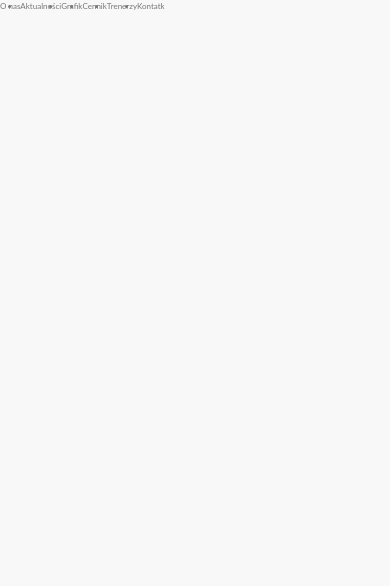
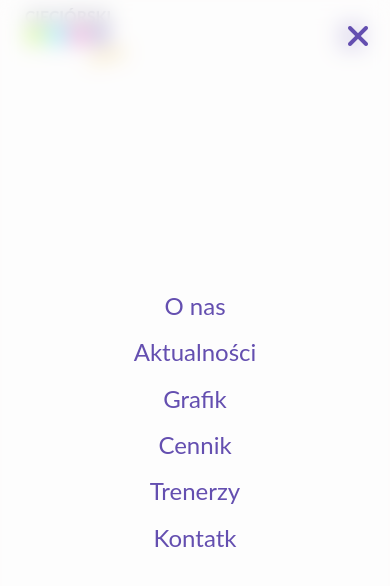
Before and after one commit to LuckyLuke83/c_akro, a website: page index.html in a window 390 px wide. Shown: the top 586 px of the page. Drawn offline with Linux system fonts and the light colour scheme.

Commit message:
mobile navigation menu

```diff
--- a/index.html
+++ b/index.html
@@ -11,17 +11,28 @@
     <title>Cieciórski Akro Kids</title>
 </head>
 <body>
-    <nav>
-        <ul class="nav">
-            <li class="nav__btn">O nas</li>
-            <li class="nav__btn">Aktualności</li>
-            <li class="nav__btn">Grafik</li>
-            <li class="nav__btn">Cennik</li>
-            <li class="nav__btn">Trenerzy</li>
-            <li class="nav__btn">Kontatk</li>
-        </ul>
+    <nav class="nav">
+        <img class="nav__logo" src="img/logo.png" alt="Cieciórski Akro Kids - logo">
+        <div class="nav__container nav__open">
+            <ul class="nav__list">
+                <li class="nav__list-li">O nas</li>
+                <li class="nav__list-li">Aktualności</li>
+                <li class="nav__list-li">Grafik</li>
+                <li class="nav__list-li">Cennik</li>
+                <li class="nav__list-li">Trenerzy</li>
+                <li class="nav__list-li">Kontatk</li>
+            </ul>
+            <div class="">
+                <i class="nav__mobile-close fa-solid fa-xmark fa-4x"></i>
+            </div>
+
+        </div>
+        <div class="nav__mobile">
+            <i class="nav__mobile-menu fa-solid fa-bars fa-4x"></i>
+        </div>
     </nav>
 
     <script src="https://kit.fontawesome.com/549e2d9780.js" crossorigin="anonymous"></script>
+    <script src="js/script.js"></script>
 </body>
 </html>
--- a/js/script.js
+++ b/js/script.js
@@ -0,0 +1,16 @@
+'use strict'
+
+const navContainer = document.querySelector('.nav__container');
+const navMenuOpen = document.querySelector('.nav__mobile-menu');
+const navMenuClose = document.querySelector('.nav__mobile-close');
+
+navMenuOpen.addEventListener('click', function() {
+    navContainer.classList.add('nav__open');
+})
+
+
+navMenuClose.addEventListener('click', function() {
+    // e.preventDefault();
+    console.log("WORKING");
+    navContainer.classList.remove('nav__open');
+})
--- a/sass/_base.scss
+++ b/sass/_base.scss
@@ -4,7 +4,7 @@ COLORS
 #96f20d
 #0dcaf1
 #da26a4
-#655065
+#644fb0
 #fbae0e
 
 Primary: #109cc4
@@ -29,6 +29,7 @@ Grey dark 3: #999
     --color-secondary: #da26a4;
     --color-secondary-light: #e567bf;
     --color-secondary-dark: #991b73;
+    --color-third: #644fb0;
     --color-grey-light-1: #faf9f9;
     --color-grey-light-2: #f4f2f2;
     --color-grey-light-3: #f0eeee;
@@ -79,11 +80,17 @@ html {
 }
 
 body {
+    position: relative;
     font-family: 'Lato', sans-serif;
     font-weight: 400;
     line-height: 1.6;
     color: var(--color-grey-dark-2);
-    background-color: #f8f8f8;
+    background-color: var(--color-grey-light-1);
     // background-size: cover;
     // background-repeat: no-repeat;
+    height: 200vh;
 }
+
+.hidden {
+    display: none;
+}
--- a/sass/_components.scss
+++ b/sass/_components.scss
@@ -1,3 +1,73 @@
 .nav {
     display: flex;
+    align-items: center;
+    justify-content: space-between;
+    padding: 1rem 3rem;
+
+    &__logo {
+        height: 7rem;
+    }
+
+    &__container {
+        position: absolute;
+        top:0;
+        left:0;
+        background-color: rgba(255, 255, 255, 0.6);
+        -webkit-backdrop-filter: blur(10px);
+        backdrop-filter: blur(10px);
+        width: 100%;
+        height: 100vh;
+        display: flex;
+        flex-direction: column;
+        justify-content: center;
+        align-items: center;
+        transform: translateX(100%);
+        visibility: visible;
+        transition: all 0.3s ease-in;
+        // margin-right: auto;
+    }
+
+    &__open {
+        opacity: 1;
+        pointer-events: auto;
+        visibility: visible;
+        transform: translateX(0);
+    }
+
+    &__list {
+        font-size: 3rem;
+        list-style: none;
+        text-align: center;
+
+
+        &-li {
+            transition: all 0.3s ease-in;
+            color: var(--color-third);
+            padding: 0.5rem 3rem;
+            border-radius: 2rem;
+
+            &:hover {
+
+                background-color: var(--color-third);
+                color: var(--color-grey-light-1);
+            }
+        }
+
+    }
+
+    &__mobile {
+        display: flex;
+        align-items: center;
+
+        &-menu {
+            color: var(--color-third);
+        }
+
+        &-close {
+            position: absolute;
+            top: 2.5rem;
+            right: 2.5rem;
+            color: var(--color-third);
+        }
+    }
 }
```
Also changed, not shown: css/style.css, img/logo.png (added), 1 other file.
